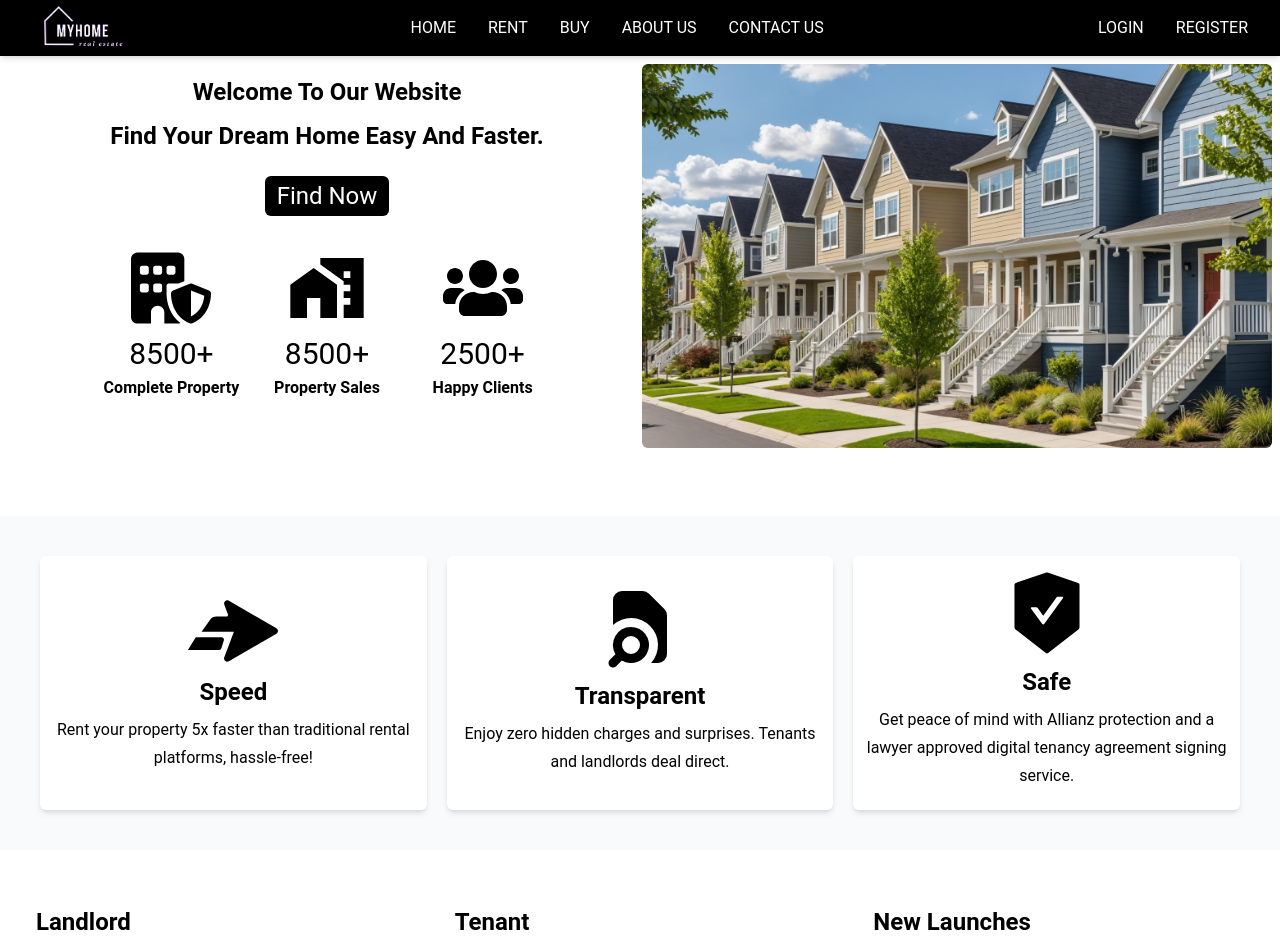
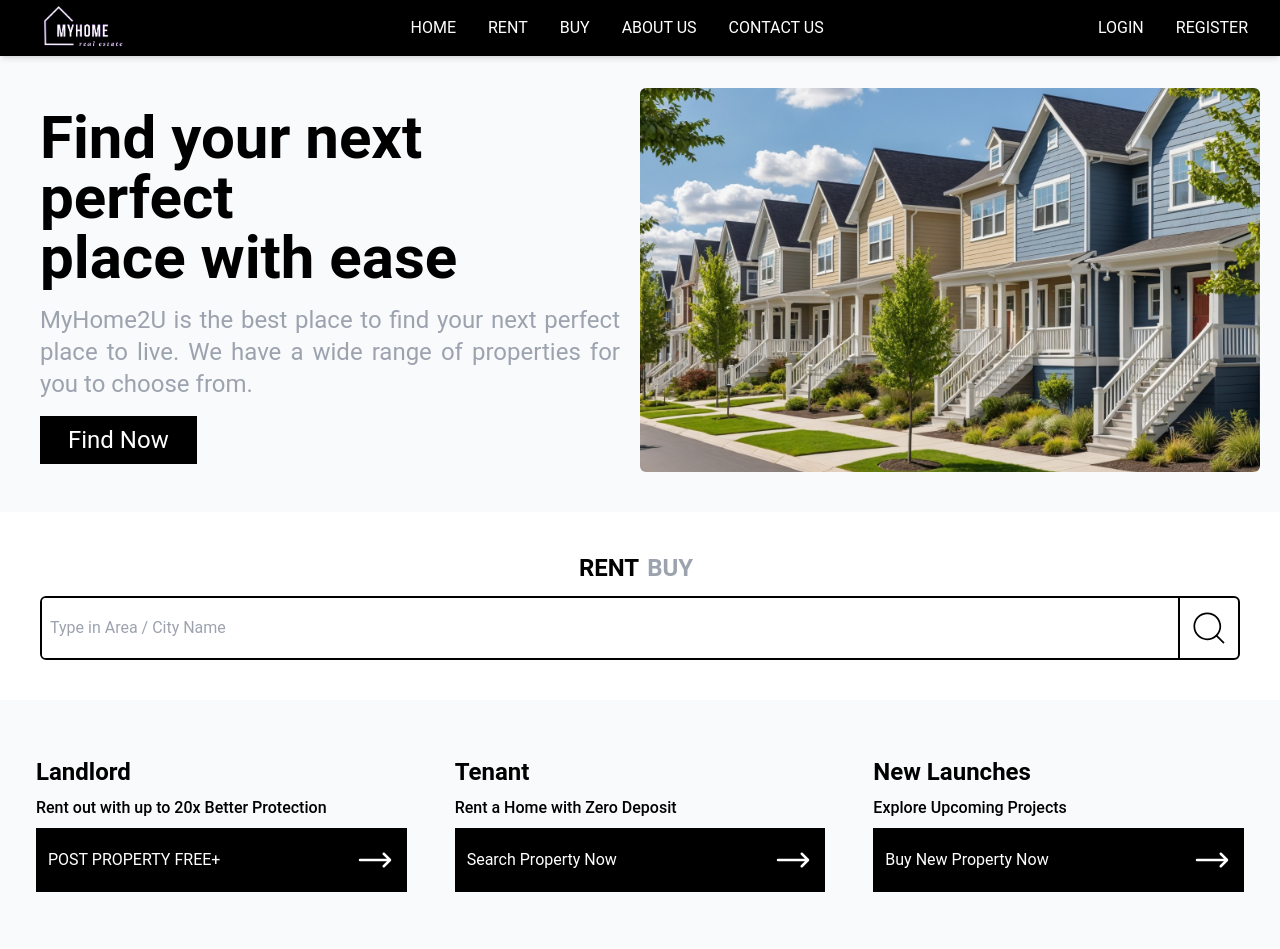
Before and after one commit to Nucmaan/statefrontend, a React (Create React App) app: page / in a window 1280 px wide. Shown: the top 949 px of the page. Built offline with nearby package versions, Linux system fonts and the light colour scheme.

Commit message:
adding serach component
adding serach component

```diff
--- a/src/App.js
+++ b/src/App.js
@@ -6,7 +6,6 @@ import Register from "./Auth/Register";
 import AboutUs from "./Pages/AboutUs";
 import ContactUs from "./Pages/ContactUs";
 import PropertyList from "./Pages/PropertyList";
-import Herro from "./Components/Herro";
 import ViewAll from "./Pages/ViewAll";
 import ViewBlog from "./Pages/ViewBlog";
 import ViewProperty from "./Pages/ViewProperty";
@@ -17,6 +16,7 @@ import Welcome from "./Renter/Welcome";
 import Bills from "./Renter/Bills";
 import Rent from "./Pages/Rent";
 import Buy from "./Pages/Buy";
+import SinglePage from "./Pages/SinglePage";
 
 export default function App() {
   return (
@@ -24,7 +24,7 @@ export default function App() {
       <Navbar />
 
       <Routes>
-        <Route path="/" element={<Herro />} />
+        <Route path="/" element={<SinglePage />} />
 
         <Route path="/login" element={<Login />} />
         <Route path="/register" element={<Register />} />
@@ -43,8 +43,6 @@ export default function App() {
         <Route path="/Profile" element={<Profile />} />
         <Route path="/WelcomeUser" element={<Welcome />} />
         <Route path="/Bills" element={<Bills />} />
-
-
       </Routes>
 
       <Footer />
--- a/src/Components/FeatureIn.js
+++ b/src/Components/FeatureIn.js
@@ -5,9 +5,9 @@ import Astan from "../Images/Astan.png";
 
 function FeatureIn() {
   return (
-    <div className="mx-auto shadow-sm py-5  bg-gray-50">
+    <div className="mx-auto shadow-sm px-5 pt-3 pb-10  bg-gray-50">
 
-      <h1 className="text-center font-bold text-2xl mb-5">Featured-in</h1>
+      <h1 className="text-center font-bold text-2xl mb-3">Featured-in</h1>
 
       <div class="grid grid-cols-1 md:grid-cols-3 gap-5 px-5">
 
--- a/src/Components/Herro.js
+++ b/src/Components/Herro.js
@@ -1,46 +1,26 @@
 import React from "react";
 import herro from "../Images/HerroImage.png";
-import Blog from "./Blog";
-import FeatureIn from "./FeatureIn";
-import { MdHomeWork } from "react-icons/md";
-import { FaUsers } from "react-icons/fa";
-import { FaBuildingShield } from "react-icons/fa6";
-import WhyUs from "../Pages/WhyUs";
-import Search from "../Pages/Search";
+import { Link } from "react-router-dom";
 
 function Herro() {
   return (
-    <div className="">
-      <div className="mx-auto p-3 grid grid-cols-1 md:grid-cols-2 pt-2 pr-2 mb-14 ">
+    <div className="py-8 px-5 bg-gray-50">
+      <div className="mx-auto  grid grid-cols-1 md:grid-cols-2 ">
+        <div className="flex flex-col px-5 mt-5">
+          <div>
+            <h1 className="text-black font-bold text-3xl lg:text-6xl">
+              Find your next <span className="text-black">perfect</span>
+              <br />
+              place with ease
+            </h1>
+          </div>
 
-        <div className="flex flex-col items-center md:pt-3">
-          <p className="mb-3 text-2xl font-bold">Welcome To Our Website</p>
-          <h2 className="mb-2 text-2xl font-semibold">
-            Find Your Dream Home Easy And Faster.
-          </h2>
-          <button className="bg-black text-white px-3 py-1 rounded-md text-2xl hover:bg-black-500 mt-4">
-            Find Now
-          </button>
-
-          <div className="grid grid-cols-3 gap-5 md:grid-cols-3 mt-8 mb-4">
-            <div className="flex flex-col justify-center items-center">
-              <FaBuildingShield size={80} />
-              <h1 className="text-3xl mt-2 mb-1">8500+</h1>
-              <p className="font-bold">Complete Property</p>
-            </div>
-
-            <div className="flex flex-col justify-center items-center">
-              <MdHomeWork size={80} />
-              <h1 className="text-3xl mt-2 mb-1">8500+</h1>
-              <p className="font-bold">Property Sales</p>
-            </div>
-
-            <div className="flex flex-col justify-center items-center">
-              <FaUsers size={80} />
-              <h1 className="text-3xl mt-2 mb-1">2500+</h1>{" "}
-              {/* Corrected this line */}
-              <p className="font-bold">Happy Clients</p>
-            </div>
+          <div className="my-4 text-gray-400 text-xs sm:text-2xl leading-6 md:leading-8 md:text-2xl md:text-justify">
+            MyHome2U is the best place to find your next perfect place to live.
+            We have a wide range of properties for you to choose from.
+          </div>
+          <div className="mb-4 md:">
+            <button className="bg-black px-7 py-2 text-2xl text-white"><Link to="/Rent">Find Now</Link> </button>
           </div>
         </div>
 
@@ -51,13 +31,7 @@ function Herro() {
             className="w-full max-h-96 object-cover rounded-md"
           />
         </div>
-
       </div>
-
-      <WhyUs />
-      <Search />
-      <FeatureIn />
-      <Blog />
     </div>
   );
 }
--- /dev/null
+++ b/src/Components/SearchBox.js
@@ -0,0 +1,23 @@
+import React from "react";
+import { CiSearch } from "react-icons/ci";
+
+function SearchBox() {
+  return (
+    <div className="px-10 py-10 bg-white ">
+      <div className="text-center mb-3">
+        <label className="font-bold text-2xl">RENT</label>
+        <label className="font-bold text-2xl mx-2 text-gray-400">BUY</label>
+      </div>
+      <div className="flex border-2 border-black rounded-md overflow-hidden">
+        <input
+          type="text"
+          placeholder="Type in Area / City Name"
+          className="w-full p-2 border-r-2 border-black focus:outline-none focus:border-black"
+        />
+        <CiSearch className="p-2 text-black  cursor-pointer" size={60} />
+      </div>
+    </div>
+  );
+}
+
+export default SearchBox;
--- a/src/Pages/Buy.js
+++ b/src/Pages/Buy.js
@@ -4,14 +4,22 @@ import herro from "../Images/Herro.jpg";
 import { MdDirectionsCar } from "react-icons/md";
 import { FaBed } from "react-icons/fa6";
 import { PiToiletDuotone } from "react-icons/pi";
+import { CiSearch } from "react-icons/ci";
 
 
 function Buy() {
   return (
     <div className="mx-auto p-3">
-    <h1 className="text-center font-bold text-2xl mb-1">You Can Buy This Houses</h1>
+    <div className="flex border-2 border-black rounded-md overflow-hidden">
+    <input
+      type="text"
+      placeholder="Type in Area / city Name"
+      className="w-full p-2 border-r-2 border-black focus:outline-none focus:border-black"
+    />
+    <CiSearch className="p-2 text-black  cursor-pointer" size={60} />
+  </div>
 
-    <div className="grid grid-cols-1 gap-3 md:grid-cols-3 ">
+    <div className="grid grid-cols-1 gap-3 md:grid-cols-3 pt-2">
 
       <div className="shadow-md p-3 rounded-md">
         <img src={herro} alt="Herro" className="w-full object-cover " />
--- a/src/Pages/Rent.js
+++ b/src/Pages/Rent.js
@@ -4,11 +4,20 @@ import herro from "../Images/Herro.jpg";
 import { MdDirectionsCar } from "react-icons/md";
 import { FaBed } from "react-icons/fa6";
 import { PiToiletDuotone } from "react-icons/pi";
+import { CiSearch } from "react-icons/ci";
 
 function Rent() {
   return (
     <div className="mx-auto p-3">
-    <h1 className="text-center font-bold text-2xl mb-1">Rent Houses</h1>
+
+    <div className="flex border-2 border-black rounded-md overflow-hidden">
+    <input
+      type="text"
+      placeholder="Type in Area / city Name"
+      className="w-full p-2 border-r-2 border-black focus:outline-none focus:border-black"
+    />
+    <CiSearch className="p-2 text-black  cursor-pointer" size={60} />
+  </div>
 
     <div className="grid grid-cols-1 gap-3 md:grid-cols-3 ">
 
--- a/src/Pages/Search.js
+++ b/src/Pages/Search.js
@@ -3,9 +3,9 @@ import { HiArrowLongRight } from "react-icons/hi2";
 
 function Search() {
   return (
-    <div className="py-14 bg-white">
+    <div className="py-10 bg-gray-50  ">
       <div className="grid grid-cols-1 md:grid-cols-3 gap-4 px-5 ">
-        <div className="flex flex-col px-4">
+        <div className="flex flex-col p-4 ">
           <div>
             <h1 className="mb-2 font-bold text-2xl">Landlord</h1>
           </div>
@@ -20,7 +20,7 @@ function Search() {
           </div>
         </div>
 
-        <div className="flex flex-col px-4">
+        <div className="flex flex-col p-4  ">
           <div>
             <h1 className="mb-2 font-bold text-2xl">Tenant</h1>
           </div>
@@ -33,7 +33,7 @@ function Search() {
           </div>
         </div>
 
-        <div className="flex flex-col px-4">
+        <div className="flex flex-col p-4">
           <div>
             <h1 className="mb-2 font-bold text-2xl">New Launches</h1>
           </div>
--- /dev/null
+++ b/src/Pages/SinglePage.js
@@ -0,0 +1,22 @@
+import React from "react";
+import WhyUs from "./WhyUs";
+import Search from "./Search";
+import FeatureIn from "../Components/FeatureIn";
+import Blog from "../Components/Blog";
+import Herro from "../Components/Herro";
+import SearchBox from "../Components/SearchBox";
+
+function SinglePage() {
+  return (
+    <div>
+      <Herro />
+      <SearchBox />
+      <Search />
+      <WhyUs />
+      <FeatureIn />
+      <Blog />
+    </div>
+  );
+}
+
+export default SinglePage;
--- a/src/Pages/WhyUs.js
+++ b/src/Pages/WhyUs.js
@@ -8,11 +8,11 @@ import { HiDocumentSearch } from "react-icons/hi";
 
 function WhyUs() {
   return (
-    <div className="p-10 bg-gray-50">
+    <div className="px-10 py-10 bg-white">
 
       <div className="grid grid-cols-1 md:grid-cols-3 gap-5">
 
-        <div className="flex flex-col justify-center items-center p-3 bg-white shadow-md rounded-md">
+        <div className="flex flex-col justify-center items-center p-3 ">
           <SiStreamrunners className="" size={90} />
           <h1 className=" mb-2  text-center text-2xl font-bold">Speed</h1>
           <p className="mb-2 leading-5 text-center leading-7 ">
@@ -21,7 +21,7 @@ function WhyUs() {
           </p>
         </div>
 
-        <div className="flex flex-col justify-center items-center p-3 bg-white shadow-md rounded-md">
+        <div className="flex flex-col justify-center items-center p-3 ">
         <HiDocumentSearch className="" size={90} />
         <h1 className=" mb-2 mt-2  text-center text-2xl font-bold">Transparent</h1>
         <p className="mb-2 leading-5 text-center leading-7 ">
@@ -30,7 +30,7 @@ function WhyUs() {
       </div>
 
 
-      <div className="flex flex-col justify-center items-center p-3 bg-white shadow-md rounded-md">
+      <div className="flex flex-col justify-center items-center p-3 ">
       <AiFillSafetyCertificate className="" size={90} />
       <h1 className=" mb-2 mt-2  text-center text-2xl font-bold">Safe</h1>
       <p className="mb-2 leading-5 text-center leading-7 ">
```
Also changed, not shown: src/Pages/ViewBlog.js (+0 -9 lines).
